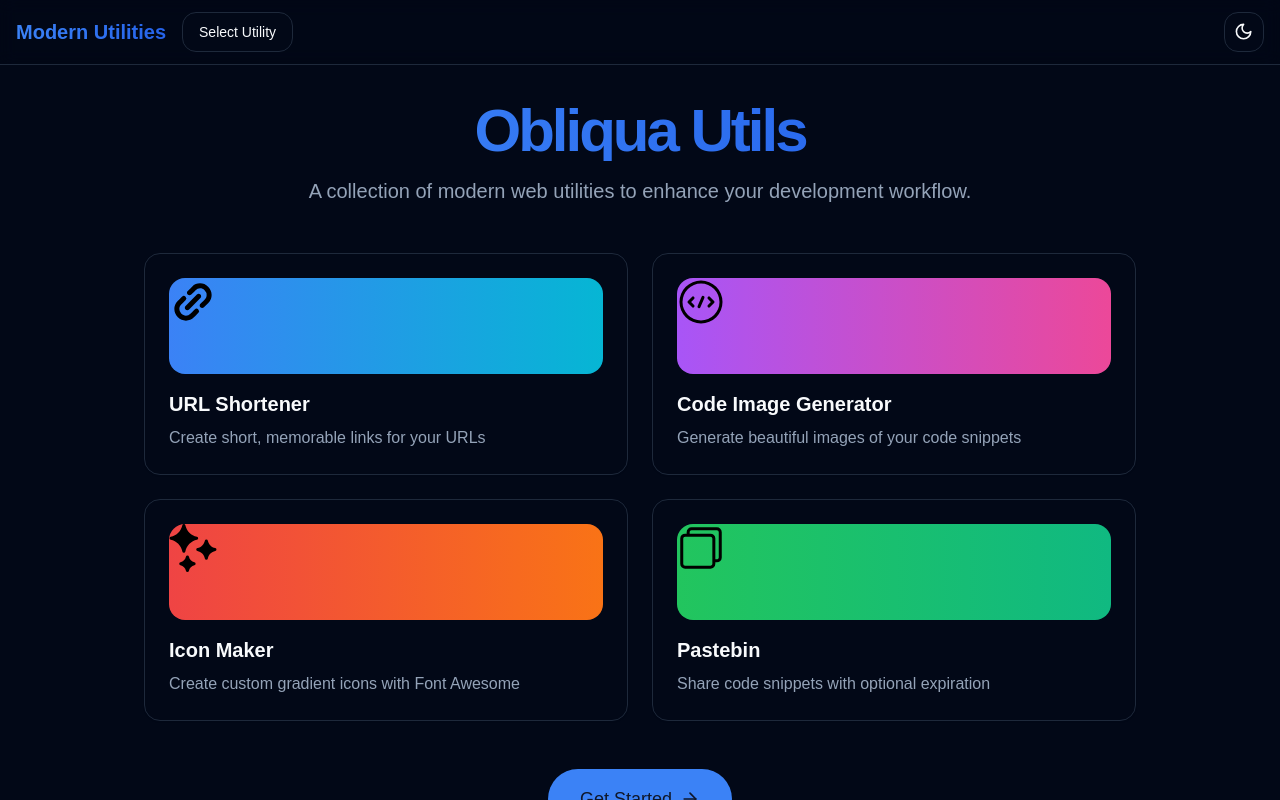
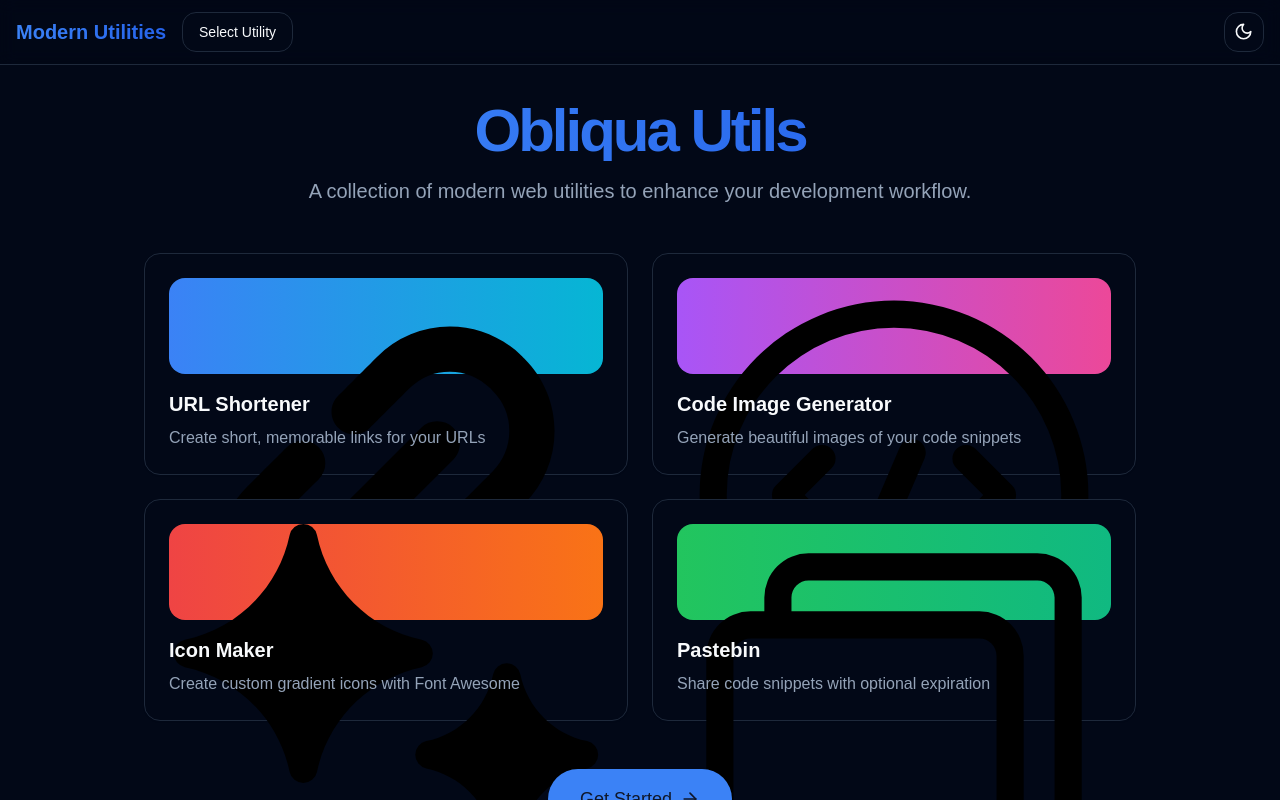
Before and after one commit to Byte-Developments/obliqua-utils, a Next.js app: page / in a window 1280 px wide. Shown: the top 800 px of the page. Built offline with nearby package versions, Linux system fonts and the light colour scheme.

Commit message:
Center & size images.

```diff
--- a/app/page.tsx
+++ b/app/page.tsx
@@ -50,7 +50,7 @@ export default function Home() {
           <Link key={feature.title} href={feature.href}>
             <Card className="p-6 h-full transition-all duration-200 hover:scale-105 gradient-border">
               <div className={`h-24 rounded-lg bg-gradient-to-r ${feature.gradient} mb-4`}>
-                <img src={feature.iconPath} alt={feature.title} className="h-12 w-12" />
+                <img src={feature.iconPath} alt={feature.title} className="flex justify-center items-center h-512 w-512" />
               </div>
 
               <h2 className="text-xl font-semibold mb-2">{feature.title}</h2>
```
